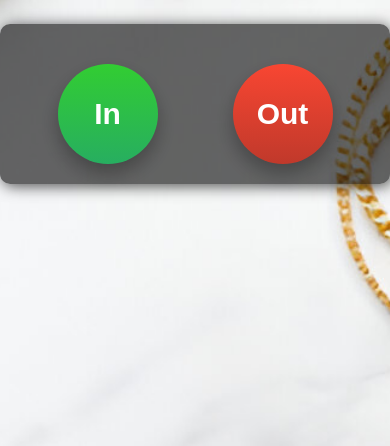
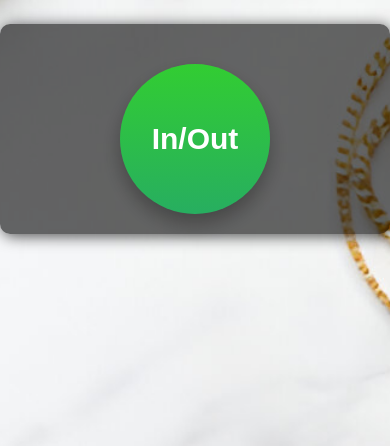
Before and after one commit to bhavin108/Django-In-Out-Face-Recognition, a Django app: page / in a window 390 px wide. Shown: the part 78-524 px from the top of the page. Run offline with Django 3.2, Linux system fonts and the light colour scheme.

Commit message:
home.html: Out button removed made in button "In/Out" admin_dashboard.html: report button disabled views.py: thresold changed to 0.50 Remove db.sqlite3 from tracking

```diff
--- a/recognition/templates/recognition/admin_dashboard.html
+++ b/recognition/templates/recognition/admin_dashboard.html
@@ -164,14 +164,16 @@
                 <a href="{% url 'add-photos' %}"><img src="{% static 'recognition/img/addphotos.png' %}" class="img-responsive" /></a>
                 <h5 class="icon-name">Add Photos</h5>
             </div>
-            <div class="col-md-6 icon-container">
+            <div class="col-md-12 icon-container">
                 <a href="{% url 'train' %}" id="trainButton" onclick="startTraining()"><img src="{% static 'recognition/img/train.jpeg' %}" class="img-responsive" /></a>
                 <h5 class="icon-name">Train</h5>
             </div>
+            <!--
             <div class="col-md-6 icon-container">
                 <a href="{% url 'view-attendance-home' %}"><img src="{% static 'recognition/img/reports.png' %}" class="img-responsive" /></a>
                 <h5 class="icon-name">View Attendance Reports</h5>
             </div>
+            -->
         </div>
 
         {% if messages %}
--- a/recognition/templates/recognition/home.html
+++ b/recognition/templates/recognition/home.html
@@ -83,8 +83,8 @@
         }
 
         .btn {
-            width: 150px;
-            height: 150px;
+            width: 200px;
+            height: 200px;
             border-radius: 50%;
             border: none;
             font-size: 30px;
@@ -167,8 +167,8 @@
 
         @media (max-width: 480px) {
             .btn {
-                width: 100px;
-                height: 100px;
+                width: 150px;
+                height: 150px;
                 font-size: 30px;
             }
 
@@ -216,13 +216,15 @@
 
             <div class="actions">
                 <div class="action-item">
-                    <button class="btn btn-in" onclick="startAttendance('{% url 'mark_your_attendance' %}', '{% url 'attendance_in_redirect' %}')">In</button>
+                    <button class="btn btn-in" onclick="startAttendance('{% url 'mark_your_attendance' %}', '{% url 'attendance_in_redirect' %}')">In/Out</button>
 
                 </div>
+                <!--
                 <div class="action-item">
                     <button class="btn btn-out" onclick="startAttendance('{% url 'mark_your_attendance_out' %}', '{% url 'attendance_out_redirect' %}')">Out</button>
 
                 </div>
+                -->
             </div>
 
             <div id="video-stream">
--- a/recognition/views.py
+++ b/recognition/views.py
@@ -201,7 +201,7 @@ def add_photos(request):
     return render(request, 'recognition/add_photos.html', {'form': form})
 
 
-def predict(face_aligned,svc,threshold=0.75):
+def predict(face_aligned,svc,threshold=0.50):
 	face_encodings=np.zeros((1,128))
 	try:
 		x_face_locations=face_recognition.face_locations(face_aligned)
```
